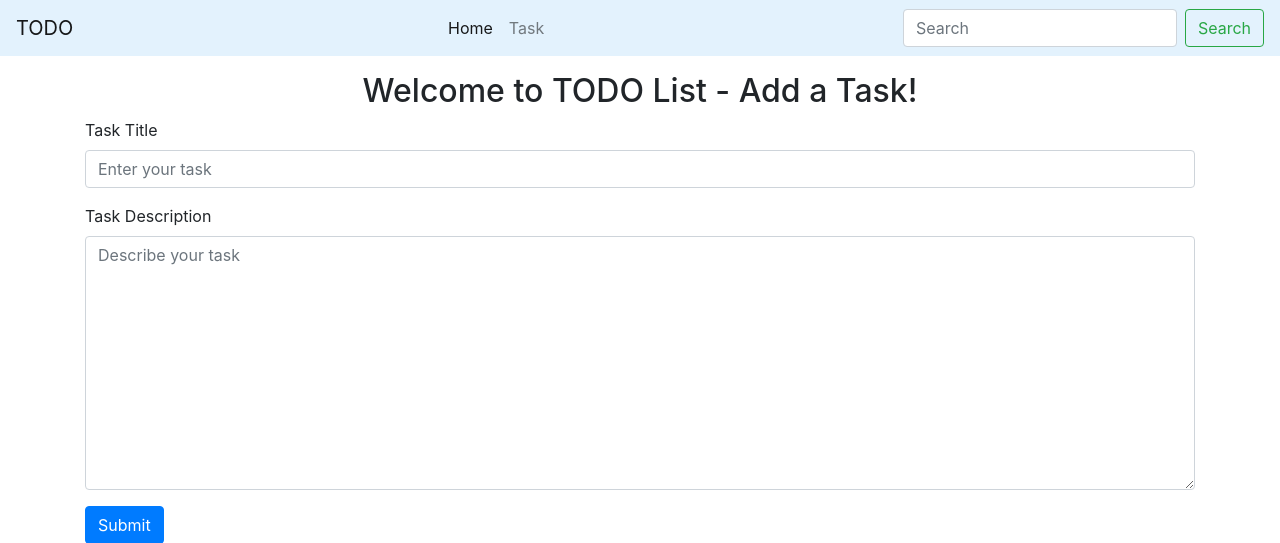
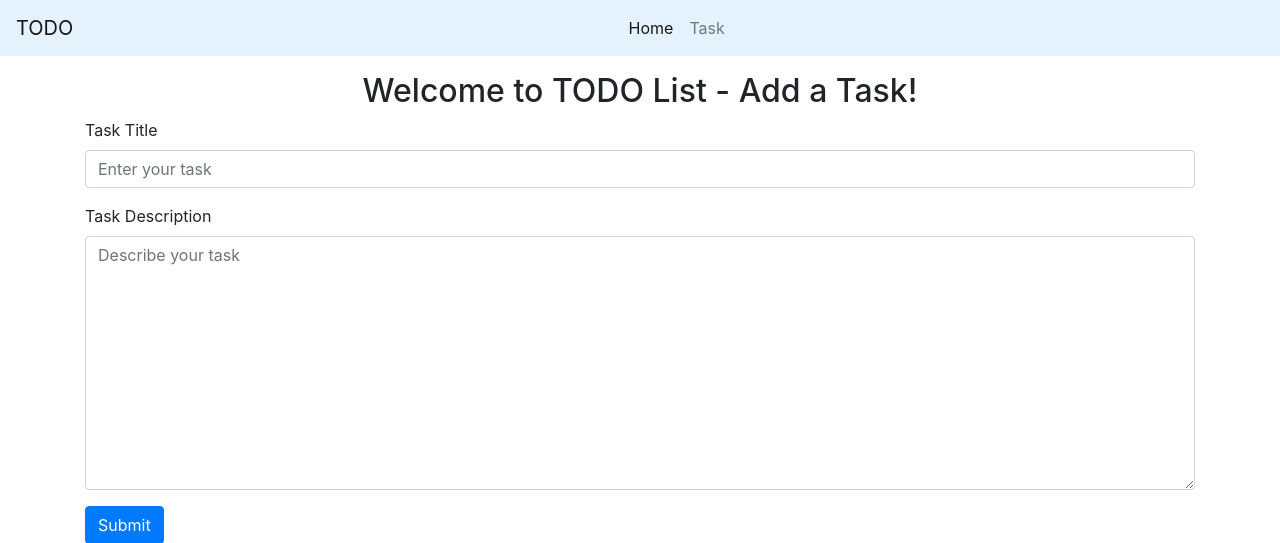
Before and after one commit to Sandeshsingh27/Django_Todo, a Django app: page / in a window 1280 px wide. Shown: the top 543 px of the page. Run offline with Django 4.2, Linux system fonts and the light colour scheme; some libraries are stand-ins or nearby versions.

Commit message:
removed search bar from navbar

```diff
--- a/templates/base.html
+++ b/templates/base.html
@@ -27,10 +27,10 @@
               <a class="nav-link" href="/tasks">Task</a>
             </li>
         </ul>
-          <form class="form-inline my-2 my-lg-0">
+          {% comment %} <form class="form-inline my-2 my-lg-0">
             <input class="form-control mr-sm-2" type="search" placeholder="Search" aria-label="Search">
             <button class="btn btn-outline-success my-2 my-sm-0" type="submit">Search</button>
-          </form>
+          </form> {% endcomment %}
         </div>
       </nav>
 
```
